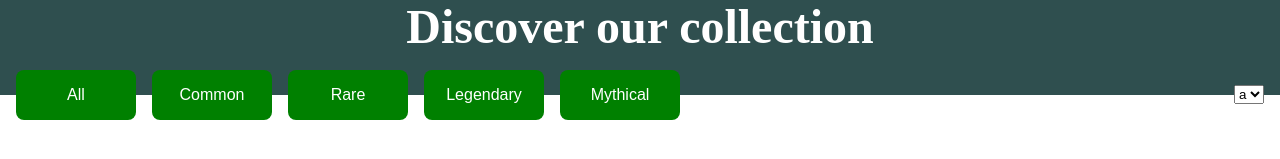
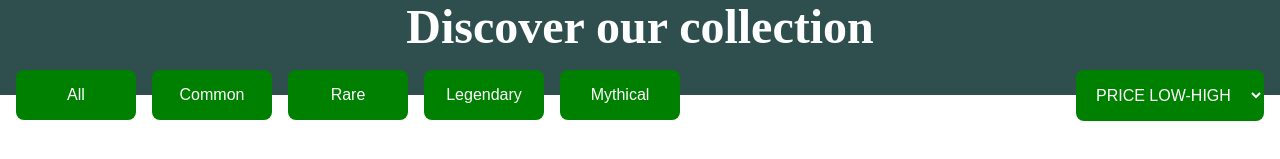
Before and after one commit to kamiloses/PokeShop, a Vue app: page / in a window 1280 px wide. Shown: the part 401-560 px from the top of the page. Built offline with nearby package versions, Linux system fonts and the light colour scheme.

Commit message:
Added Modified Second Section

```diff
--- a/src/components/Home.vue
+++ b/src/components/Home.vue
@@ -14,16 +14,27 @@
       <h1>Discover our collection</h1>
       <div class="filters">
         <ul class="rarity">
-          <li><button>All</button></li>
-          <li><button>Common</button></li>
-          <li><button>Rare</button></li>
-          <li><button>Legendary</button></li>
-          <li><button>Mythical</button></li>
+          <li>
+            <button>All</button>
+          </li>
+          <li>
+            <button>Common</button>
+          </li>
+          <li>
+            <button>Rare</button>
+          </li>
+          <li>
+            <button>Legendary</button>
+          </li>
+          <li>
+            <button>Mythical</button>
+          </li>
         </ul>
-        <select>
-          <option>a</option>
-          <option>b</option>
-          <option>c</option>
+        <select class="sort-select">
+          <option>PRICE LOW-HIGH</option>
+          <option>PRICE HIGH-LOW</option>
+          <option>NAME A-Z</option>
+          <option>NAME Z-A</option>
         </select>
       </div>
     </section>
@@ -82,6 +93,7 @@ section.collection {
   height: 10vh;
 
 }
+
 section.collection h1 {
   margin: auto auto;
   color: white;
@@ -96,6 +108,7 @@ section.collection h1 {
 
   gap: 2rem;
 }
+
 .filters button {
   padding: 1rem;
   min-width: 120px;
@@ -115,6 +128,16 @@ ul.rarity {
   padding: 0;
   margin: 0;
 }
+.sort-select{
+  padding: 1rem;
+  min-width: 120px;
+  border: none;
+  border-radius: 0.5rem;
+  background-color: green;
+  color: white;
+  cursor: pointer;
+  font-size: 1rem;
 
+}
 
 </style>
```
